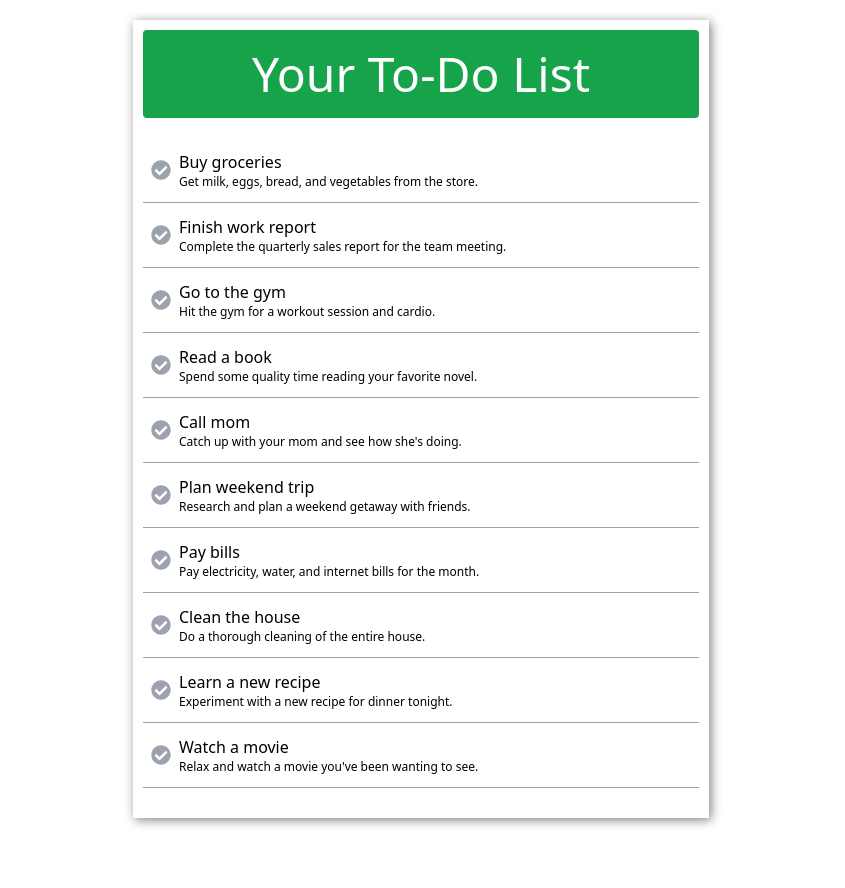
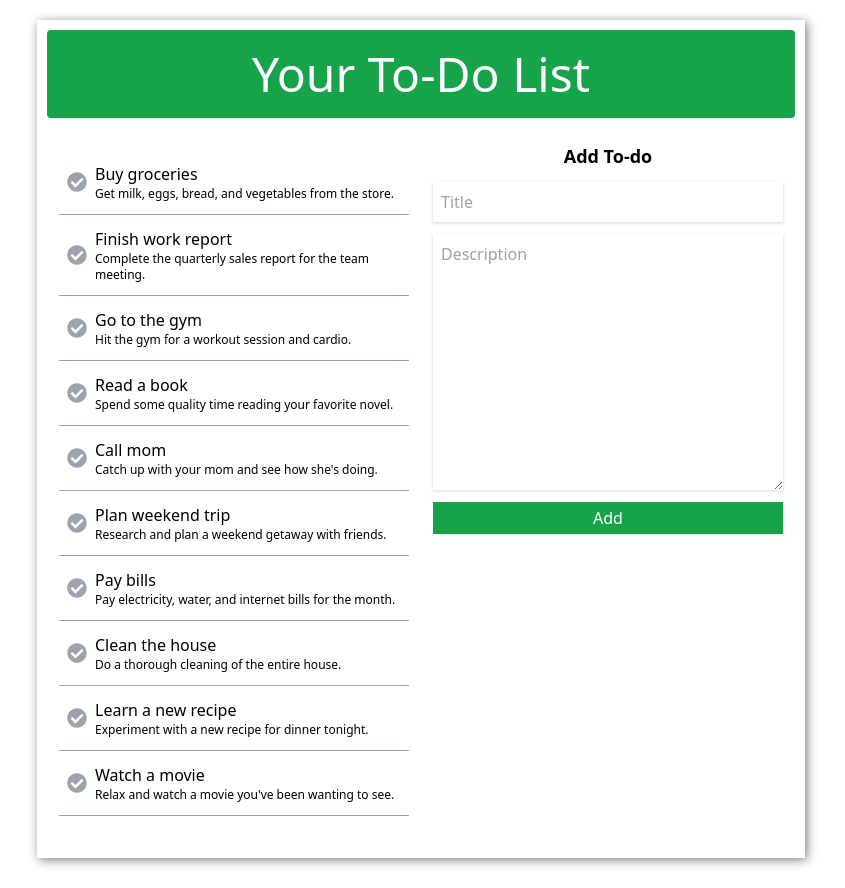
Before and after one commit to rennjay/react-to-do, a React (Create React App) app: page / in a window 1280 px wide. Shown: the whole page, without its empty margins (219-1064 px from the left). Before the commit the page ends 848 px from the top, so only its background shows below. Built offline with nearby package versions, Linux system fonts and the light colour scheme.

Commit message:
Create form to add todo

```diff
--- a/src/App.js
+++ b/src/App.js
@@ -1,10 +1,13 @@
 import './App.css';
 import {React, useEffect, useState} from 'react';
 import ListOfTask from './components/ListOfTask';
+import TodoForm from './components/TodoForm';
 
 
 function App() {
 let [todoList, setTodoList] = useState([]);
+const [title, setTitle] = useState("");
+const [description, setDescription] = useState("");
 
   useEffect(() => {
 
@@ -27,10 +30,46 @@ let [todoList, setTodoList] = useState([]);
     console.log('Todo processed!',todo);
   };
 
+  const handleAddTodo = (e) => {
+    e.preventDefault();
+    let latestId = todoList.reduce((max, current) => {
+      let maxValue = max;
+      let currentValue = Number(current.id);
+      return maxValue < currentValue ? currentValue: maxValue;
+    },0);
+
+    const newTodo =  {
+      id: ++latestId,
+      title: title,
+      description: description,
+      isCompleted: false,
+      completionDate: null
+    };
+    const updatedList = [...todoList,newTodo];
+    setTodoList(updatedList);
+  }
+
+  const handleTitleChange = (e) => {
+    setTitle(e.target.value);
+  };
+
+  const handleDescriptionChange = (e) => {
+    setDescription(e.target.value);
+  };
+
   return (
-    <main className='max-w-xl mx-auto mt-5'>
+    <main className='max-w-3xl mx-auto mt-5'>
     <h1 className='text-5xl text-center bg-green-600 p-5 rounded text-white'>Your To-Do List</h1>
-    <ListOfTask todoList={todoList} handleCompleteTodo={handleCompleteTodo}/>
+    <div className='flex justify-between'>
+      <section className="left p-3 w-full">
+        <ListOfTask todoList={todoList} handleCompleteTodo={handleCompleteTodo}/>
+      </section>
+      <section className="right p-3 w-full">
+        <TodoForm handleTodoAdd={handleAddTodo}
+        handleTitleChange={handleTitleChange} title={title}
+        handleDescriptionChange={handleDescriptionChange} description={description} />
+      </section>
+    </div>
     </main>
   );
 }
--- /dev/null
+++ b/src/components/TodoForm.js
@@ -0,0 +1,12 @@
+const TodoForm = ({handleTodoAdd, handleTitleChange, title, handleDescriptionChange, description}) => {
+    return(
+        <form id='TodoForm' className="flex flex-col justify-items-stretch" onSubmit={handleTodoAdd}>
+            <h1 className="mb-3 text-center text-lg mt-3 font-semibold">Add To-do</h1>
+            <input onChange={handleTitleChange} value={title} type="text" name="title" id="title" placeholder="Title" className="mb-3 drop-shadow p-2"/>
+            <textarea onChange={handleDescriptionChange} value={description} name="description" id="description" cols="30" rows="10" placeholder="Description" className="mb-3 drop-shadow p-2"></textarea>
+            <button type="submit" className="bg-green-600 py-1 text-white text-l">Add</button>
+        </form>
+    );
+};
+
+export default TodoForm;
```
